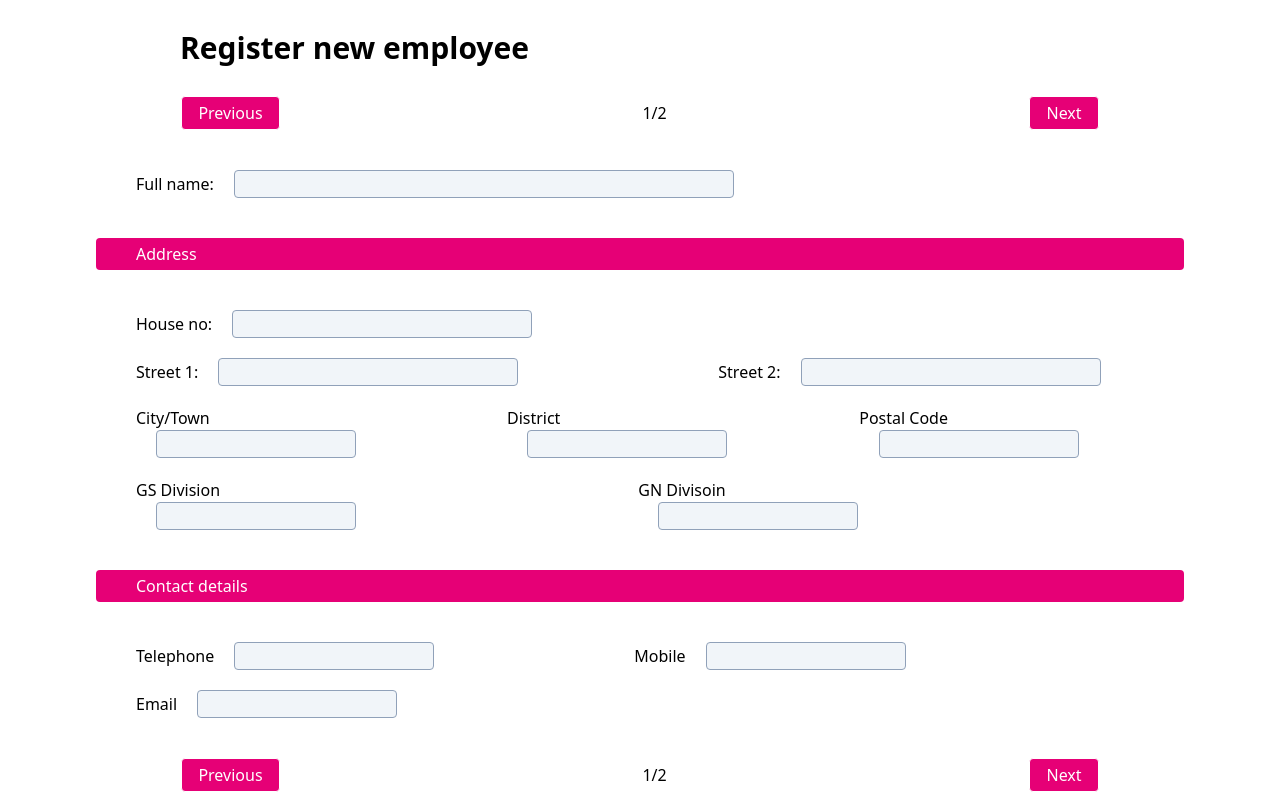
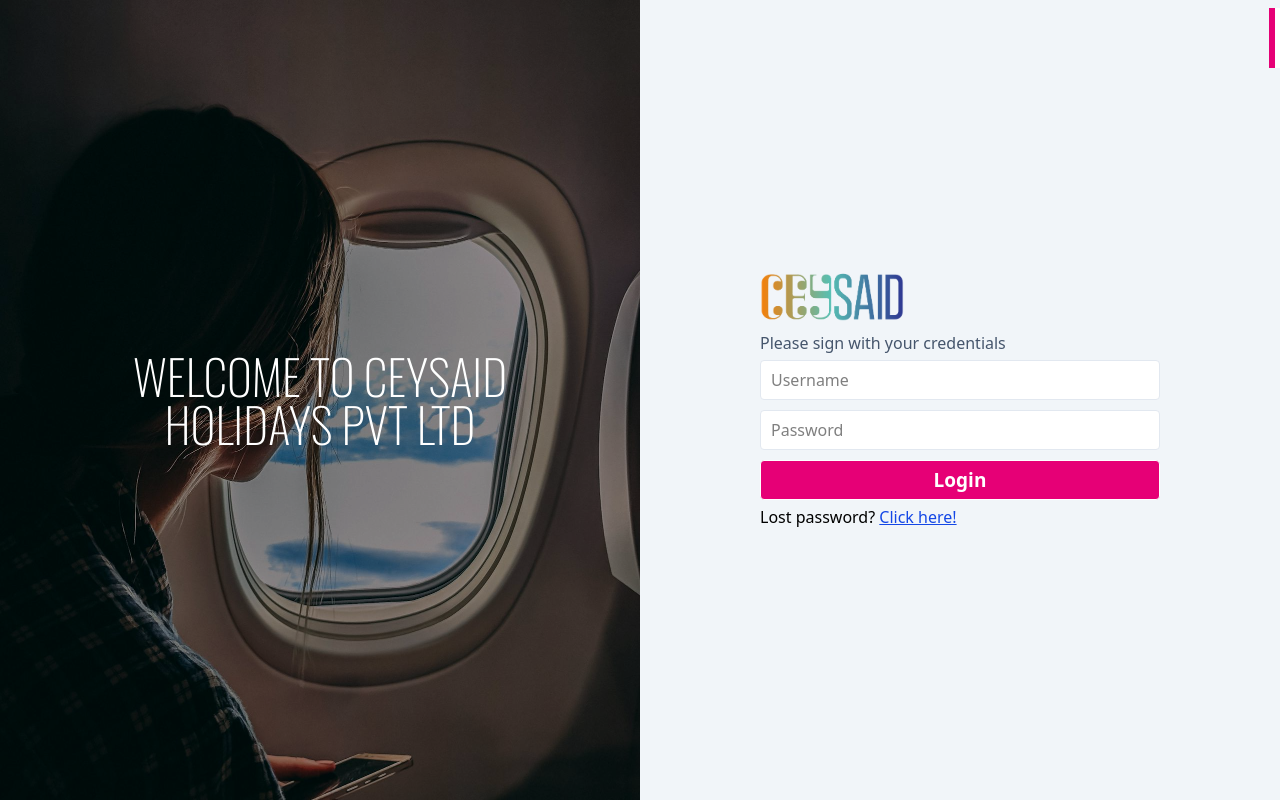
Before and after one commit to Savidya-Nirthana/Employee-management-system---ceysaid, a React (Vite) app in the folder frontend/: page / in a window 1280 px wide. Built offline with nearby package versions, Linux system fonts and the light colour scheme.

Commit message:
added latest changes

```diff
--- a/frontend/src/App.jsx
+++ b/frontend/src/App.jsx
@@ -4,8 +4,8 @@
 function App() {
   return (
     <>
-      {/* <Login />  */}
-      <UserRegistration />
+      <Login />
+      {/* <UserRegistration /> */}
     </>
   );
 }
```
